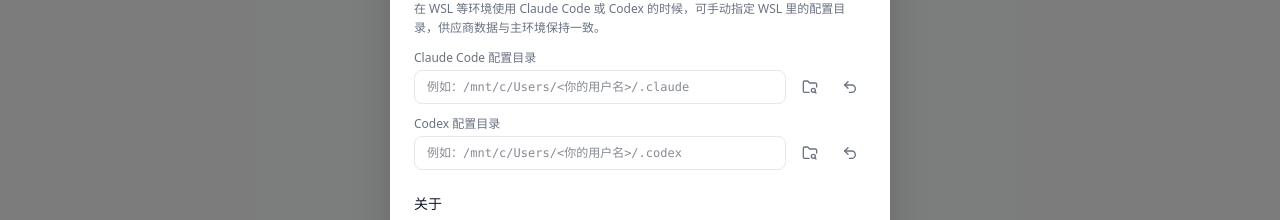
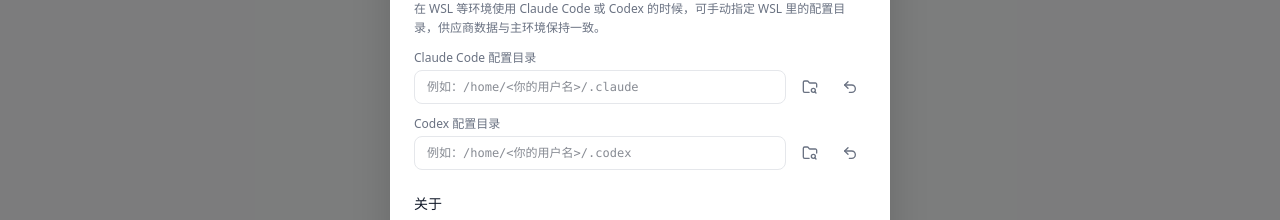
Before and after one commit to zwenooo/cc-switch, a React (Vite) app: page / in a window 1280 px wide. Both pictures are taken after a click on the button 181 px from the left and 39 px from the top of the page. Shown: the part 308-528 px from the top of the page. Built offline with nearby package versions, Linux system fonts and the light colour scheme.

Commit message:
fix: update config directory placeholders for WSL environment
- Change placeholders from Windows-style WSL mount paths (/mnt/c/Users/...) to native WSL paths (/home/...)
- Better reflects the intended use case for WSL users configuring their native Linux home directories

```diff
--- a/src/components/SettingsModal.tsx
+++ b/src/components/SettingsModal.tsx
@@ -361,7 +361,7 @@
                         claudeConfigDir: e.target.value,
                       })
                     }
-                    placeholder="例如：/mnt/c/Users/<你的用户名>/.claude"
+                    placeholder="例如：/home/<你的用户名>/.claude"
                     className="flex-1 px-3 py-2 text-xs font-mono bg-white dark:bg-gray-800 border border-gray-200 dark:border-gray-700 rounded-lg focus:outline-none focus:ring-2 focus:ring-blue-500/40"
                   />
                   <button
@@ -397,7 +397,7 @@
                         codexConfigDir: e.target.value,
                       })
                     }
-                    placeholder="例如：/mnt/c/Users/<你的用户名>/.codex"
+                    placeholder="例如：/home/<你的用户名>/.codex"
                     className="flex-1 px-3 py-2 text-xs font-mono bg-white dark:bg-gray-800 border border-gray-200 dark:border-gray-700 rounded-lg focus:outline-none focus:ring-2 focus:ring-blue-500/40"
                   />
                   <button
```
